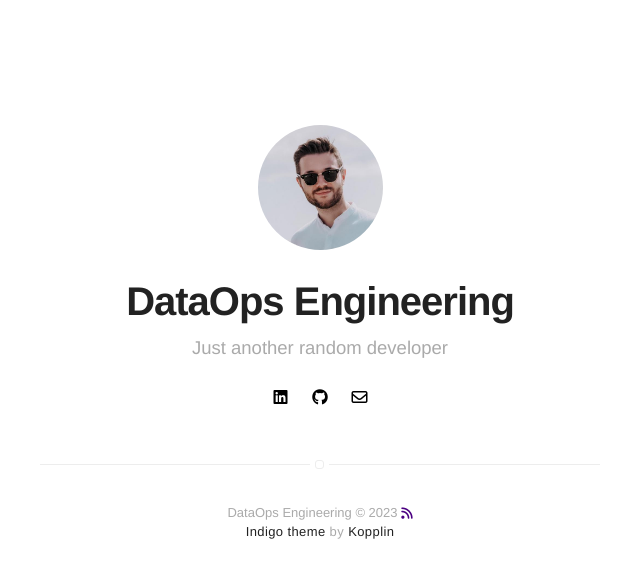
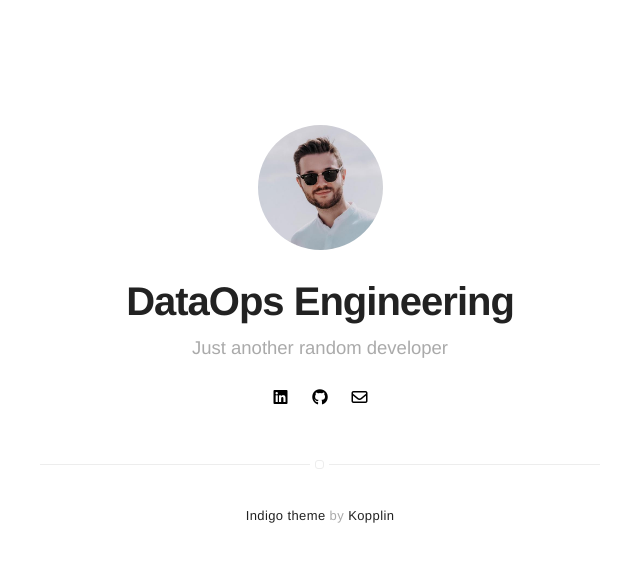
Before and after one commit to Raalsky/dataops-engineering, a Jekyll site: the page built from index.html, in a window 1280 px wide. Shown: the top 578 px of the page, without its empty margins (320-960 px from the left). Built offline with Jekyll 4.4.1, drawn with Linux system fonts in a browser that asks for light colours; nearby versions of some CDN libraries.

Commit message:
Footer copyright removal and Readme update

```diff
--- a/_includes/footer.html
+++ b/_includes/footer.html
@@ -1,9 +1,9 @@
 <footer class="footer-main">
-    {{ site.title }} © {{ site.time | date: '%Y' }}
+<!--    {{ site.title }} © {{ site.time | date: '%Y' }}-->
 
-    <a class="link" href="{{ site.url }}/feed.xml" target="_blank">
-        <i class="fa-solid fa-rss"></i>
-    </a>
+<!--    <a class="link" href="{{ site.url }}/feed.xml" target="_blank">-->
+<!--        <i class="fa-solid fa-rss"></i>-->
+<!--    </a>-->
 
     <p class="extra">
         <a class="link" href="https://github.com/sergiokopplin/indigo">Indigo theme</a>
```
Also changed, not shown: README.md.
